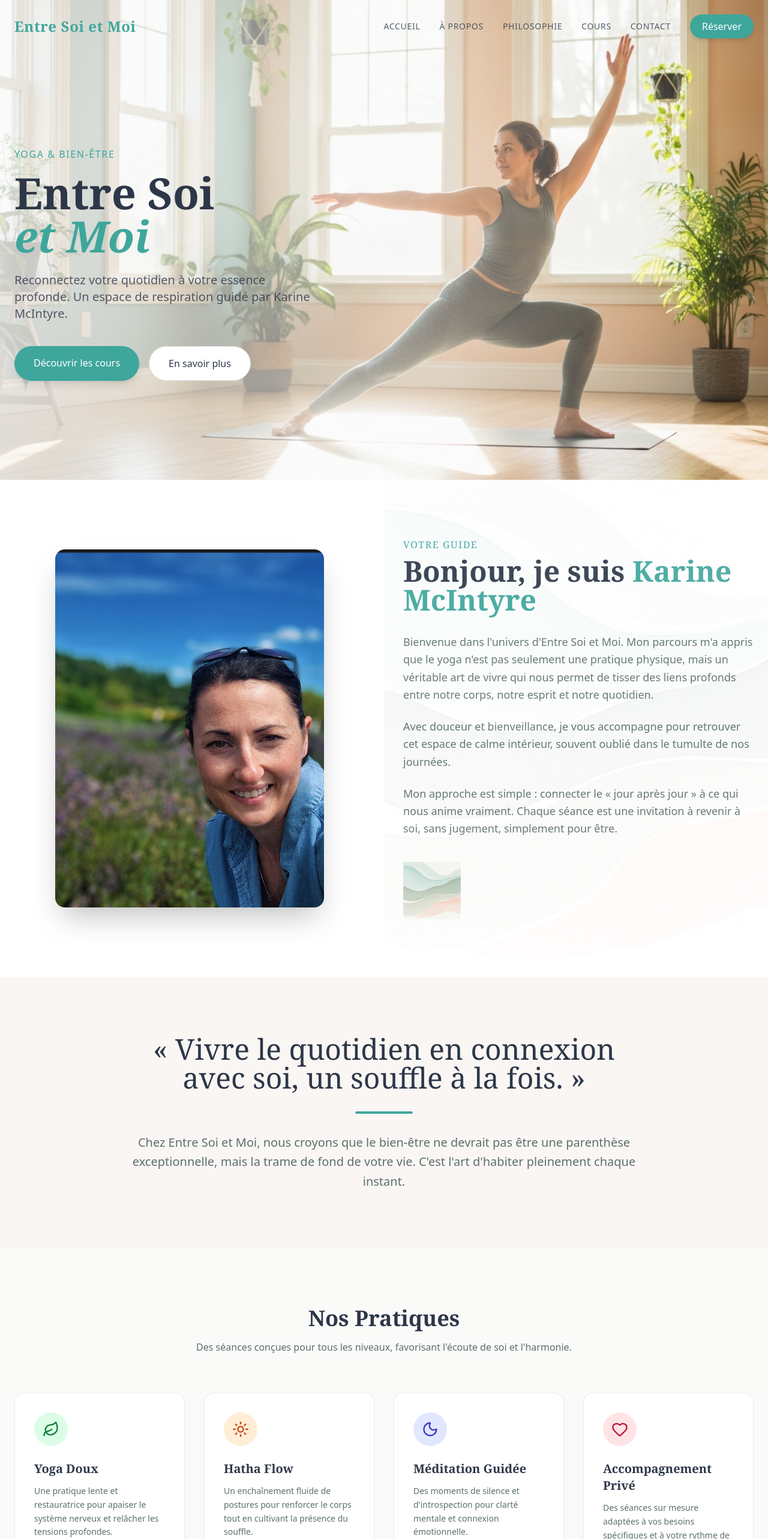
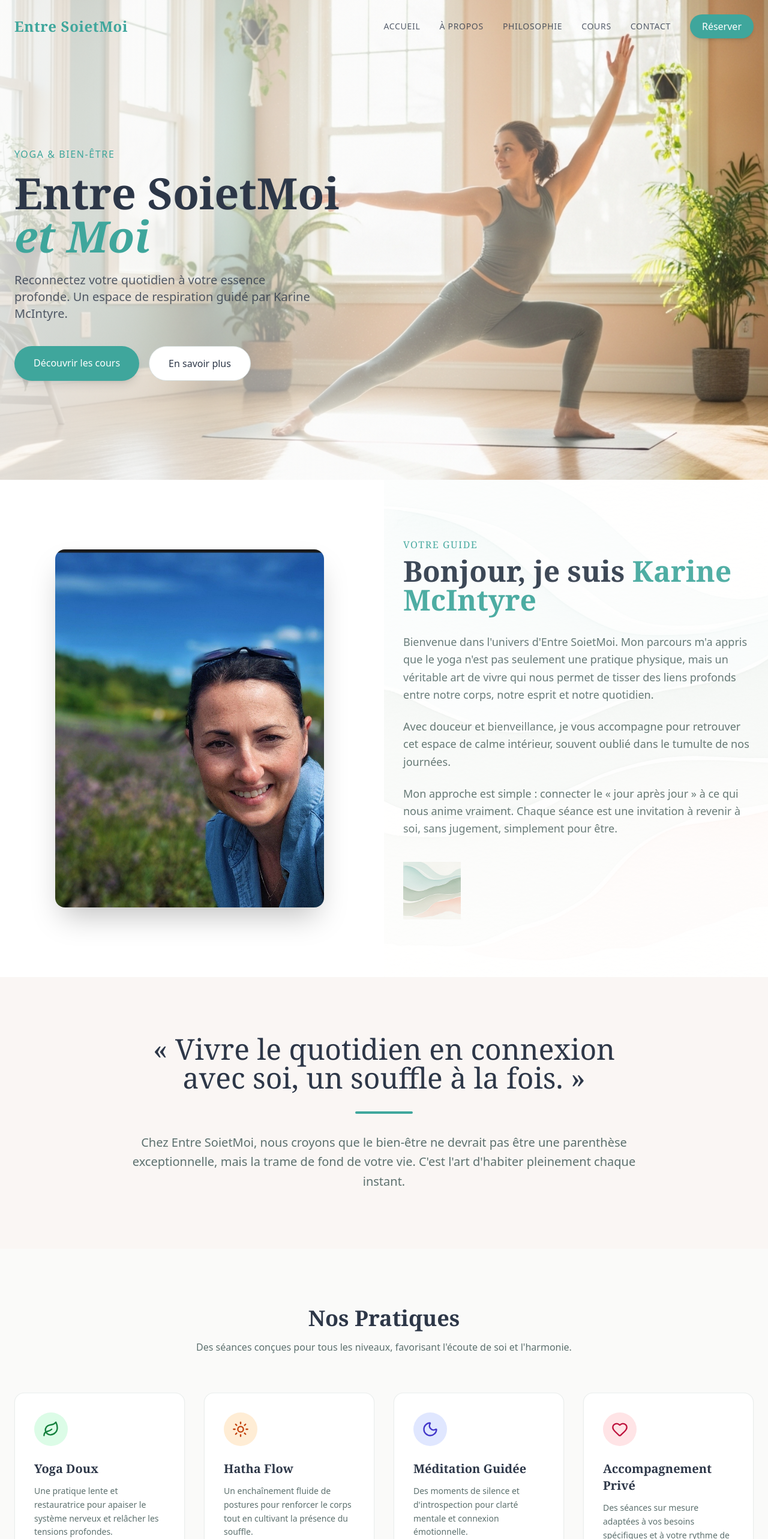
Before and after one commit to JohnG1985/yoga-essence-site, a React (Vite) app: page / in a window 1280 px wide. Shown: the top 2566 px of the page at 60% size. Built offline with nearby package versions, Linux system fonts and the light colour scheme; a web font is replaced by a local one.

Commit message:
Update branding to Entre SoietMoi

```diff
--- a/src/components/home/AboutKarine.tsx
+++ b/src/components/home/AboutKarine.tsx
@@ -46,7 +46,7 @@ export function AboutKarine() {
 
               <div className="space-y-6 text-muted-foreground leading-relaxed text-lg">
                 <p>
-                  Bienvenue dans l'univers d'Entre Soi et Moi. Mon parcours m'a appris que le yoga n'est pas seulement une pratique physique, mais un véritable art de vivre qui nous permet de tisser des liens profonds entre notre corps, notre esprit et notre quotidien.
+                  Bienvenue dans l'univers d'Entre SoietMoi. Mon parcours m'a appris que le yoga n'est pas seulement une pratique physique, mais un véritable art de vivre qui nous permet de tisser des liens profonds entre notre corps, notre esprit et notre quotidien.
                 </p>
                 <p>
                   Avec douceur et bienveillance, je vous accompagne pour retrouver cet espace de calme intérieur, souvent oublié dans le tumulte de nos journées.
--- a/src/components/home/Hero.tsx
+++ b/src/components/home/Hero.tsx
@@ -33,7 +33,7 @@ export function Hero() {
             transition={{ duration: 0.8, delay: 0.4 }}
             className="text-5xl md:text-7xl font-serif font-bold text-foreground mb-6 leading-tight"
           >
-            Entre Soi <br/>
+            Entre SoietMoi <br/>
             <span className="text-primary italic">et Moi</span>
           </motion.h1>
 
--- a/src/components/home/Philosophy.tsx
+++ b/src/components/home/Philosophy.tsx
@@ -15,7 +15,7 @@ export function Philosophy() {
           </h2>
           <div className="w-24 h-1 bg-primary mx-auto mb-8 rounded-full" />
           <p className="text-xl text-muted-foreground leading-relaxed font-light">
-            Chez Entre Soi et Moi, nous croyons que le bien-être ne devrait pas être une parenthèse exceptionnelle, mais la trame de fond de votre vie. C'est l'art d'habiter pleinement chaque instant.
+            Chez Entre SoietMoi, nous croyons que le bien-être ne devrait pas être une parenthèse exceptionnelle, mais la trame de fond de votre vie. C'est l'art d'habiter pleinement chaque instant.
           </p>
         </motion.div>
       </div>
--- a/src/components/layout/Footer.tsx
+++ b/src/components/layout/Footer.tsx
@@ -11,7 +11,7 @@ export function Footer() {
       <div className="container mx-auto px-6">
         <div className="grid grid-cols-1 md:grid-cols-3 gap-12 mb-12">
           <div className="space-y-4">
-            <h3 className="text-2xl font-serif font-bold text-primary">Entre Soi et Moi</h3>
+            <h3 className="text-2xl font-serif font-bold text-primary">Entre SoietMoi</h3>
             <p className="text-muted-foreground leading-relaxed">
               Un espace dédié à la connexion intérieure, où le yoga devient un pont entre le quotidien et l'essentiel.
             </p>
@@ -39,7 +39,7 @@ export function Footer() {
 
         <div className="border-t border-primary/20 pt-8 flex flex-col md:flex-row justify-between items-center gap-4">
           <p className="text-sm text-muted-foreground text-center md:text-left">
-            © {new Date().getFullYear()} Entre Soi et Moi. Tous droits réservés.
+            © {new Date().getFullYear()} Entre SoietMoi. Tous droits réservés.
           </p>
 
           <div className="flex items-center gap-4">
--- a/src/components/layout/Navbar.tsx
+++ b/src/components/layout/Navbar.tsx
@@ -59,7 +59,7 @@ export function Navbar() {
           onClick={(e) => handleNavClick(e, '#hero')}
           className="text-2xl font-serif font-bold text-primary tracking-wide"
         >
-          Entre Soi et Moi
+          Entre SoietMoi
         </a>
 
         {/* Desktop Menu */}
```
